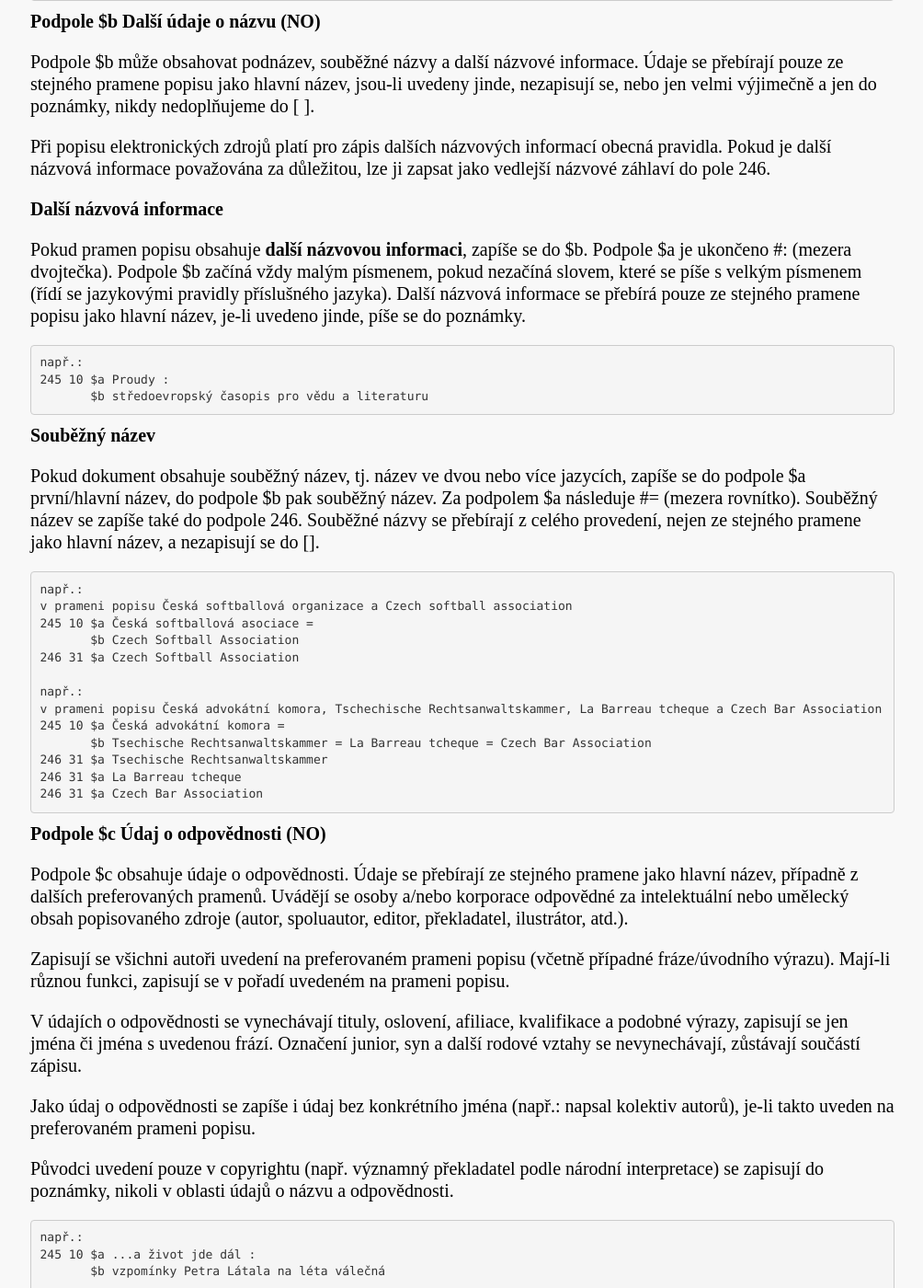
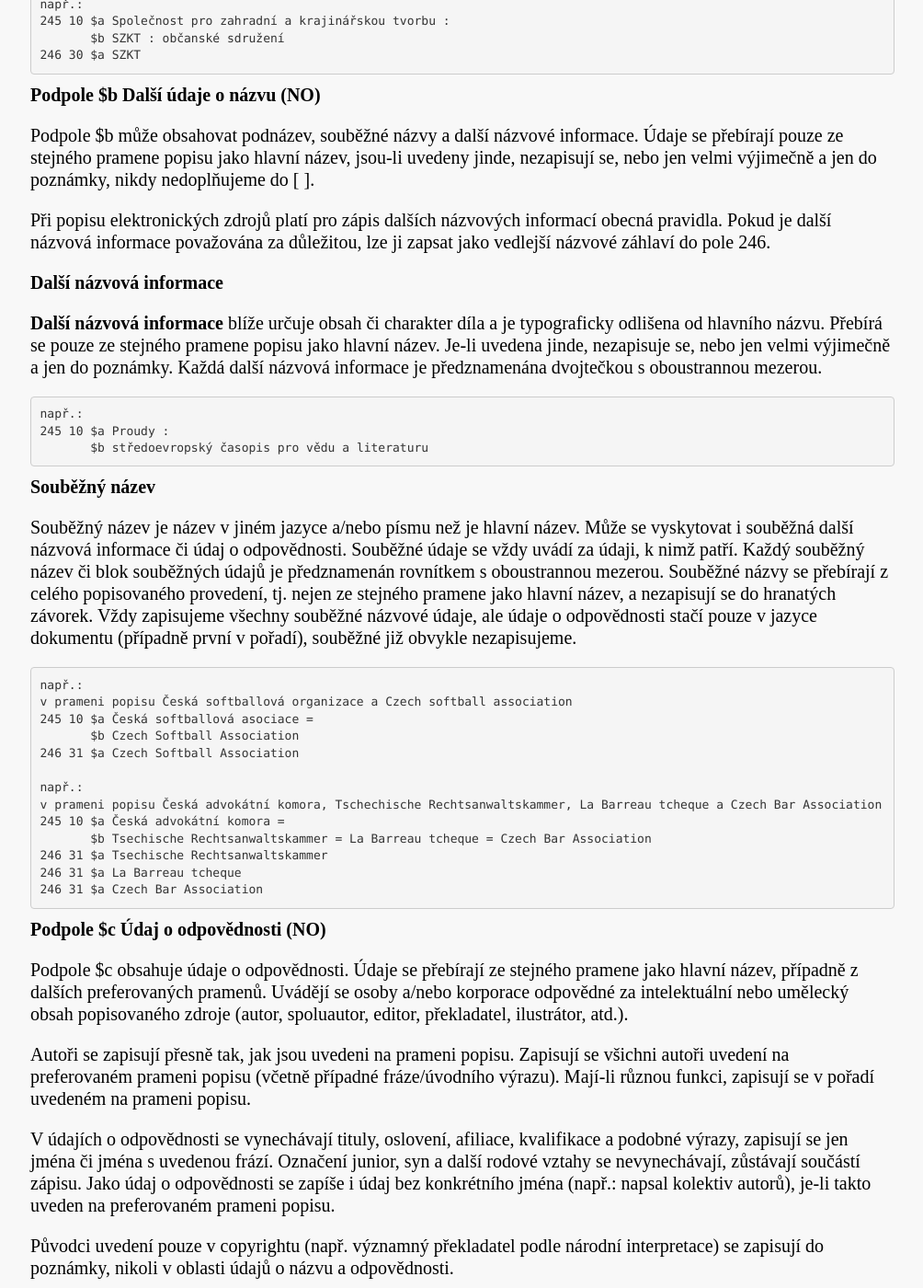
Before and after one commit to WebarchivCZ/katalogizacni-manual, a Jekyll site: the page built from _posts/2017-06-20-nazev.md, in a window 1280 px wide and 1400 px high, scrolled down 3940 px. Shown: the whole window at 92% size, without its empty margins (137-1141 px from the left). Built offline with Jekyll 4.4.1, drawn with Linux system fonts in a browser that asks for light colours; some of the changed text lies outside the part shown.

Commit message:
název doplnění

````diff
--- a/_posts/2017-06-20-nazev.md
+++ b/_posts/2017-06-20-nazev.md
@@ -22,7 +22,7 @@
 ```
 např.:
 222 #0 $a CBU International Conference Proceedings ...
-			 $a (On-line)
+       $b (On-line)
 
 ```
 
@@ -35,18 +35,24 @@
 * souběžný název
 * další názvová informace
 * údaje o odpovědnosti
+* číslo/označení a název části
 
 Hlavní název je vždy povinným údajem (byť doplněným) a je-li uveden či zjištěn, pak je také prvním údajem o odpovědnosti.
 
 Údaje se zapisují přesně tak, jak se vyskytují na provedení – včetně chyb a překlepů. Správný údaj se pak zapisuje jako variantní název nebo do poznámky.
+Slova se nezkracují, pokud tak ovšem nejsou na prameni uvedena, číslovky se zapisují také přesně – nevynechávají se, ani se nepřepisují na arabské číslice.
+Psaní velkých písmen se řídí gramatickými pravidly daného jazyka, velkým písmenem
+začíná první slovo hlavního názvu, první slovo alternativního názvu a obvykle pak jména
+osob, korporací, akcí apod.
+Zapisují se i použitá diakritická znaménka a úvodní členy. Jednopísmenné iniciály a akronymy se zapisují bez mezer. Vynechat lze pouze
+typografické značky, které slouží jako oddělovače a nemění smysl a obsah údaje. Symboly, které nelze přepsat, nahradíme v názvu slovem v hranatých závorkách a doplníme
+vysvětlující poznámku.
 
-Slova se nezkracují, pokud tak ovšem nejsou na prameni uvedena, číslovky se zapisují také přesně – nevynechávají se, ani se nepřepisují na arabské číslice.
-
-Psaní velkých písmen se řídí gramatickými pravidly daného jazyka. Zapisují se i použitá diakritická znaménka a úvodní členy. Jednopísmenné iniciály a akronymy se zapisují bez mezer.
-
-Přesně podle provedení se zapisuje i interpunkce, symboly a značky. Vynechat lze pouze typografické značky, které slouží jako oddělovače a nemění smysl a obsah údaje.
-
-
+Hlavní název je hlavním pojmenováním provedení a obvykle je typograficky zvýrazněn. Je-li
+na prameni popisu uveden název ve více jazycích a/nebo písmech, volí se za hlavní název
+vždy název v jazyce dokumentu (jediného či převažujícího). Ostatní se zapíší jako názvy
+souběžné.
+Slova, která uvádějí název, ale nejsou součástí názvu, se nezapisují.
 
 **Indikátory**
 
@@ -200,8 +206,7 @@
 
 **Další názvová informace**
 
-Pokud pramen popisu obsahuje **další názvovou informaci**, zapíše se do $b. Podpole $a je ukončeno #: (mezera dvojtečka). Podpole $b začíná vždy malým písmenem, pokud nezačíná slovem, které se píše s velkým písmenem (řídí se jazykovými pravidly příslušného jazyka). Další názvová informace se přebírá pouze ze stejného pramene popisu jako hlavní název, je-li uvedeno jinde, píše se do poznámky.
-
+**Další názvová informace** blíže určuje obsah či charakter díla a je typograficky odlišena od hlavního názvu. Přebírá se pouze ze stejného pramene popisu jako hlavní název. Je-li uvedena jinde, nezapisuje se, nebo jen velmi výjimečně a jen do poznámky. Každá další názvová informace je předznamenána dvojtečkou s oboustrannou mezerou.
 
 ```
 např.:
@@ -212,7 +217,7 @@
 
 **Souběžný název**
 
-Pokud dokument obsahuje souběžný název, tj. název ve dvou nebo více jazycích, zapíše se do podpole $a první/hlavní název, do podpole $b pak souběžný název. Za podpolem $a následuje #= (mezera rovnítko). Souběžný název se zapíše také do podpole 246. Souběžné názvy se přebírají z celého provedení, nejen ze stejného pramene jako hlavní název, a nezapisují se do [].
+Souběžný název je název v jiném jazyce a/nebo písmu než je hlavní název. Může se vyskytovat i souběžná další názvová informace či údaj o odpovědnosti. Souběžné údaje se vždy uvádí za údaji, k nimž patří. Každý souběžný název či blok souběžných údajů je předznamenán rovnítkem s oboustrannou mezerou. Souběžné názvy se přebírají z celého popisovaného provedení, tj. nejen ze stejného pramene jako hlavní název, a nezapisují se do hranatých závorek. Vždy zapisujeme všechny souběžné názvové údaje, ale údaje o odpovědnosti stačí pouze v jazyce dokumentu (případně první v pořadí), souběžné již obvykle nezapisujeme.
 
 ```
 např.:
@@ -231,17 +236,13 @@
 ```
 
 
-
-
 **Podpole $c Údaj o odpovědnosti (NO)**
 
 Podpole $c obsahuje údaje o odpovědnosti. Údaje se přebírají ze stejného pramene jako hlavní název, případně z dalších preferovaných pramenů. Uvádějí se osoby a/nebo korporace odpovědné za intelektuální nebo umělecký obsah popisovaného zdroje (autor, spoluautor, editor, překladatel, ilustrátor, atd.).
 
-Zapisují se všichni autoři uvedení na preferovaném prameni popisu (včetně případné fráze/úvodního výrazu). Mají-li různou funkci, zapisují se v pořadí uvedeném na prameni popisu.
+Autoři se zapisují přesně tak, jak jsou uvedeni na prameni popisu. Zapisují se všichni autoři uvedení na preferovaném prameni popisu (včetně případné fráze/úvodního výrazu). Mají-li různou funkci, zapisují se v pořadí uvedeném na prameni popisu.
 
-V údajích o odpovědnosti se vynechávají tituly, oslovení, afiliace, kvalifikace a podobné výrazy, zapisují se jen jména či jména s uvedenou frází. Označení junior, syn a další rodové vztahy se nevynechávají, zůstávají součástí zápisu.
-
-Jako údaj o odpovědnosti se zapíše i údaj bez konkrétního jména (např.: napsal kolektiv autorů), je-li takto uveden na preferovaném prameni popisu.
+V údajích o odpovědnosti se vynechávají tituly, oslovení, afiliace, kvalifikace a podobné výrazy, zapisují se jen jména či jména s uvedenou frází. Označení junior, syn a další rodové vztahy se nevynechávají, zůstávají součástí zápisu. Jako údaj o odpovědnosti se zapíše i údaj bez konkrétního jména (např.: napsal kolektiv autorů), je-li takto uveden na preferovaném prameni popisu.
 
 Původci uvedení pouze v copyrightu (např. významný překladatel podle národní interpretace) se zapisují do poznámky, nikoli v oblasti údajů o názvu a odpovědnosti.
 
````
